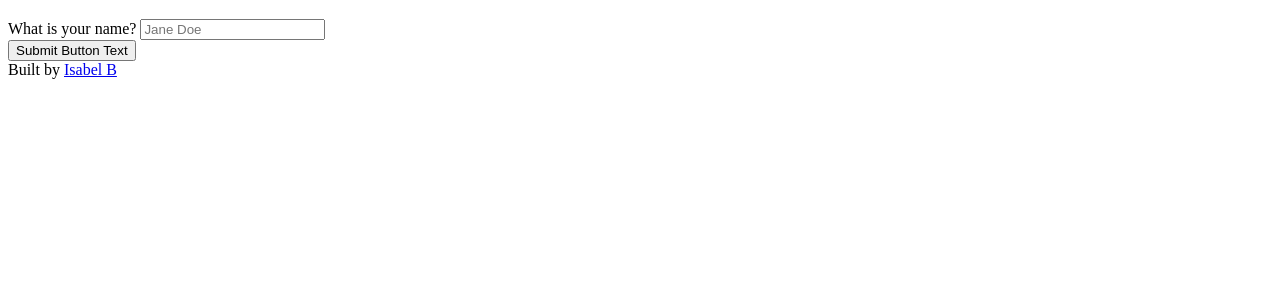
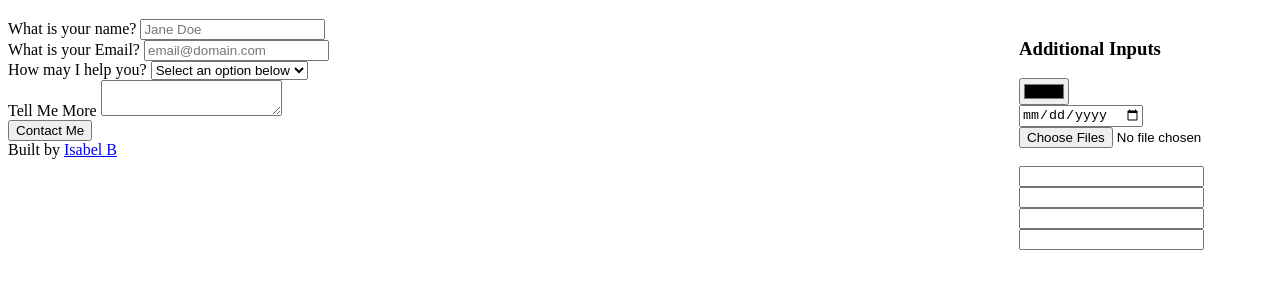
Before and after one commit to ibracho/HTML-Forms, a plain HTML site: page index.html in a window 1280 px wide. Shown: the part 61-350 px from the top of the page. Drawn offline with Linux system fonts and the light colour scheme.

Commit message:
Additional Inputs

```diff
--- a/index.html
+++ b/index.html
@@ -8,21 +8,50 @@
   <body>
     <header><h1>Isabel's Form</h1></header>
     <main>
+      <aside style="float: right">
+        <h3>Additional Inputs</h3>
+        <input type="color" /><br />
+        <input type="date" /><br />
+        <input type="file" multiple /><br />
+        <input type="hidden" /><br />
+        <input type="number" /><br />
+        <input type="password" /><br />
+        <input type="search" /><br />
+        <input type="tel" /><br />
+      </aside>
       <form action="mailto:isabelgbracho@outlook.com">
         <div>
           <label for="yourName">What is your name?</label>
+          <input id="yourName" type="text" placeholder="Jane Doe" />
+        </div>
+
+        <div>
+          <label for="yourEmail">What is your Email?</label>
           <input
-            id="yourName"
-            type="text"
-            name="yourName"
-            placeholder="Jane Doe"
+            id="yourEmail"
+            type="email"
+            name="cc"
+            placeholder="email@domain.com"
           />
         </div>
         <div>
-          <input type="submit" value="Submit Button Text" />
+          <label for="subject-select">How may I help you?</label>
+          <select id="subject-select" name="subject">
+            <option value="">Select an option below</option>
+            <option value="Web_Development_Inquiry">Build a Website</option>
+            <option value="Coding Lesson Inquiry">Teach How to Code</option>
+          </select>
+        </div>
+
+        <div>
+          <label for="yourMessage">Tell Me More</label>
+          <textarea id="yourMessage" name="body"></textarea>
+        </div>
+
+        <div>
+          <input type="submit" value="Contact Me" />
         </div>
       </form>
-      <aside style="float: right"></aside>
     </main>
     <footer>Built by <a href="https://github.com/ibracho">Isabel B</a></footer>
   </body>
```
